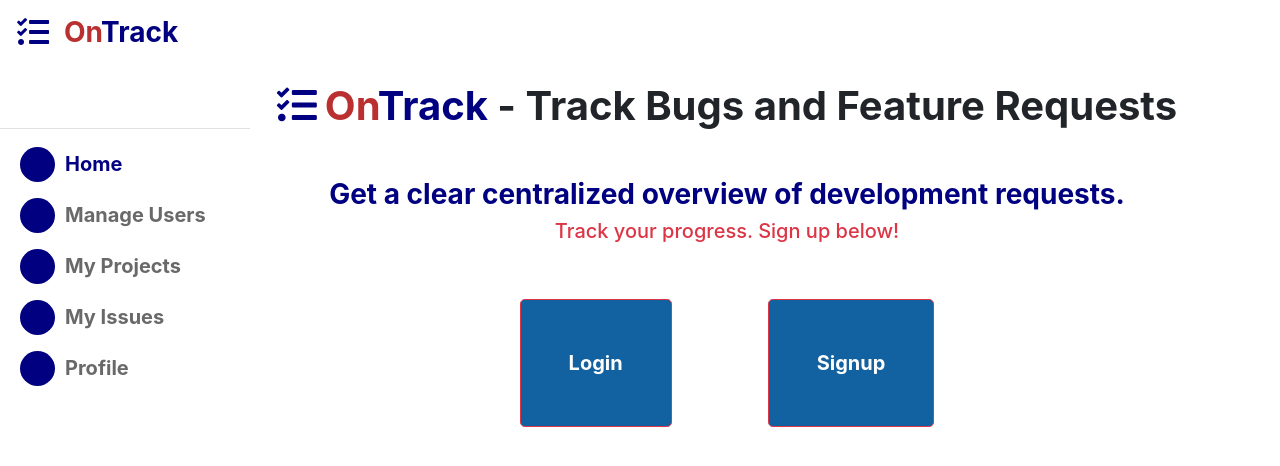
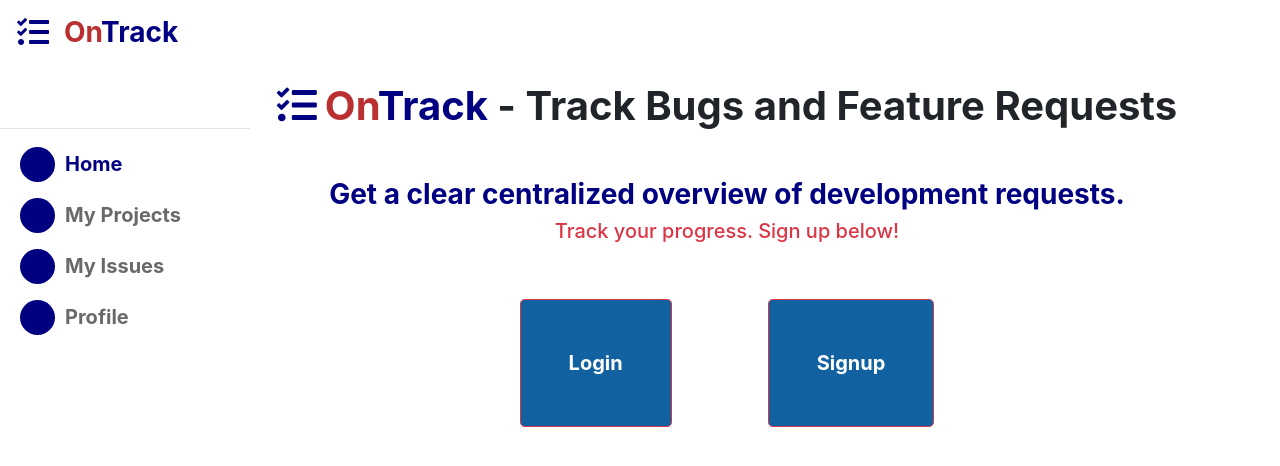
Before and after one commit to shayan-jaleel/issue-tracker-client-react, a React (Create React App) app: page / in a window 1280 px wide. Shown: the top 466 px of the page. Built offline with nearby package versions, Linux system fonts and the light colour scheme; some icons are missing; what react-toast-notifications would draw is missing.

Commit message:
Disable User management menu item for anyone other than the admins.

```diff
--- a/src/components/sidebar/sidebar.js
+++ b/src/components/sidebar/sidebar.js
@@ -20,7 +20,7 @@ import {
     SET_SIDEBAR_ACTIVE_MY_PROJECTS
 } from "../../reducers/sidebar-reducer";
 
-const Sidebar = ({sidebarActive}) => {
+const Sidebar = ({sidebarActive, userLoggedIn}) => {
     const [collapsed, setCollapsed] = useState(false);
 
     return (
@@ -37,10 +37,14 @@ const Sidebar = ({sidebarActive}) => {
                                   active={sidebarActive === SET_SIDEBAR_ACTIVE_HOME}>
                             <span className="custom-menu-item font-weight-bold">Home<Link to="/"/></span>
                         </MenuItem>
+                        {
+                        userLoggedIn && (userLoggedIn.role.name === 'ADMIN') &&
                         <MenuItem icon={<FaUsersCog size="2em" color="white"/>}
                                   active={sidebarActive === SET_SIDEBAR_ACTIVE_MANAGE_USERS}>
-                            <span className="custom-menu-item font-weight-bold">Manage Users<Link to="/user-roles"/></span>
+                            <span className="custom-menu-item font-weight-bold">Manage Users<Link
+                                to="/user-roles"/></span>
                         </MenuItem>
+                        }
                         <MenuItem icon={<VscFileSubmodule size="2em" color="white"/>}
                                   active={sidebarActive === SET_SIDEBAR_ACTIVE_MY_PROJECTS}>
                             <span className="custom-menu-item font-weight-bold">My Projects<Link to="/projects"/></span>
```
